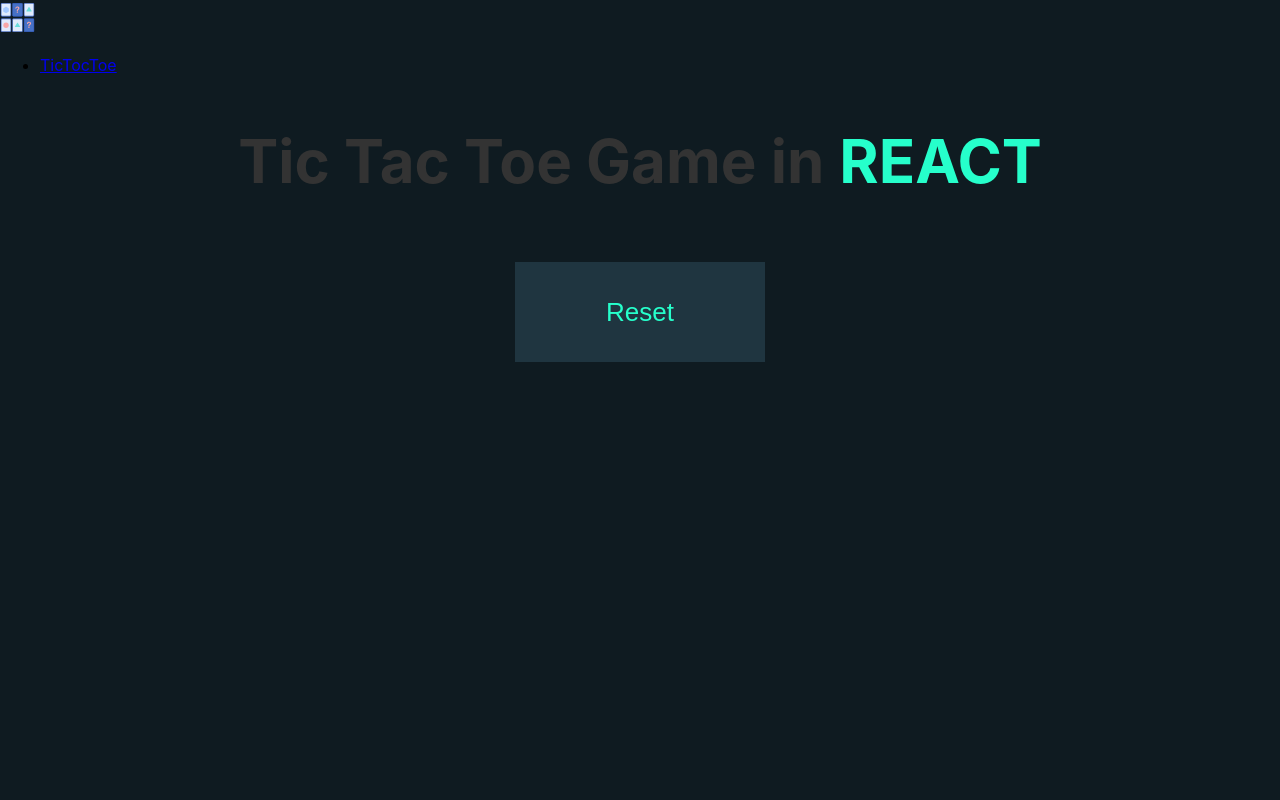
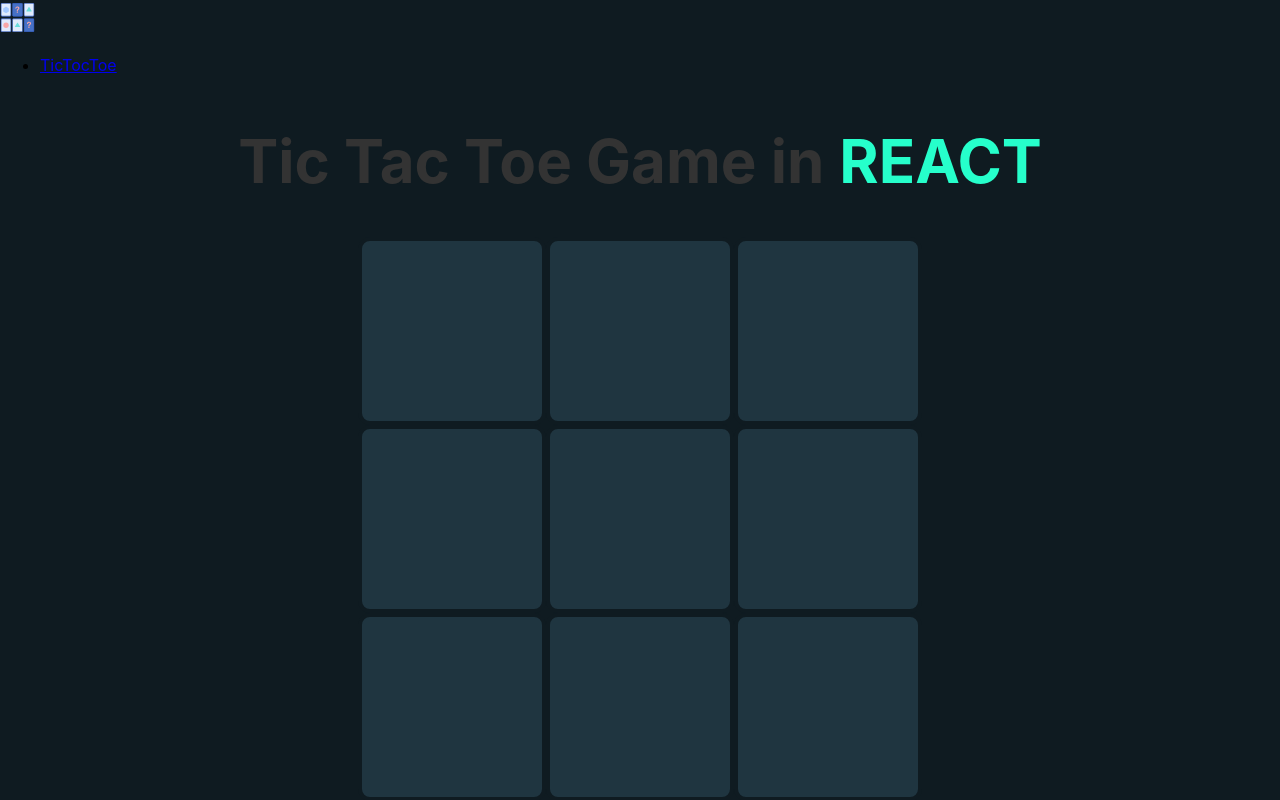
Before and after one commit to Sandreass/React-Game, a React (Vite) app: page /tictictoe in a window 1280 px wide. Shown: the top 800 px of the page. Built offline with nearby package versions, Linux system fonts and the light colour scheme.

Commit message:
adding board, boxes

```diff
--- a/src/pages/tictactoe/TicTocToePage.css
+++ b/src/pages/tictactoe/TicTocToePage.css
@@ -26,3 +26,20 @@
   margin-top: 25px;
   margin-bottom: 50px;
 }
+
+.boxes {
+  display: flex;
+  height: 180px;
+  width: 180px;
+  background: #1f3540;
+  border: 4px solid #0f1b21;
+  border-radius: 12px;
+  cursor: pointer;
+}
+
+.board {
+  display: flex;
+  width: 564px;
+  height: 600px;
+  margin: auto;
+}
--- a/src/pages/tictactoe/TicTocToePage.tsx
+++ b/src/pages/tictactoe/TicTocToePage.tsx
@@ -1,16 +1,73 @@
-import React from "react";
+import React, { useState } from "react";
 import "./TicTocToePage.css";
 import circle_icon from "../../assets/circle.png";
 import cross_icon from "../../assets/cross.png";
 
-const TicTocToePage = () => {
+type GameData = string[];
+
+const initialData: GameData = ["", "", "", "", "", "", "", "", ""];
+
+const TicTocToePage: React.FC = () => {
+  const [count, setCount] = useState<number>(0);
+
+  const [lock, setLock] = useState<boolean>(false);
+
+  const [data, setData] = useState<GameData>([...initialData]);
+
+  const toggle = (e: React.MouseEvent<HTMLDivElement>, num: number): void => {
+    if (lock || data[num] !== "") {
+      return;
+    }
+
+    const newData = [...data];
+    if (count % 2 === 0) {
+      e.currentTarget.innerHTML = `<img src='${cross_icon}' alt='X' />`;
+      newData[num] = "X";
+    } else {
+      e.currentTarget.innerHTML = `<img src='${circle_icon}' alt='O' />`;
+      newData[num] = "O";
+    }
+
+    setData(newData);
+    setCount(count + 1);
+  };
+
+  const resetGame = (): void => {
+    setData([...initialData]);
+    setCount(0);
+    setLock(false);
+
+    const boxes = document.querySelectorAll(".boxes");
+    boxes.forEach((box) => {
+      box.innerHTML = "";
+    });
+  };
+
   return (
     <div className="container">
       <h1 className="title">
         Tic Tac Toe Game in <span>REACT</span>
       </h1>
-      <div className="board"></div>
-      <button className="reset">Reset</button>
+      <div className="board">
+        <div className="row1">
+          <div className="boxes" onClick={(e) => toggle(e, 0)}></div>
+          <div className="boxes" onClick={(e) => toggle(e, 1)}></div>
+          <div className="boxes" onClick={(e) => toggle(e, 2)}></div>
+        </div>
+        <div className="row2">
+          <div className="boxes" onClick={(e) => toggle(e, 3)}></div>
+          <div className="boxes" onClick={(e) => toggle(e, 4)}></div>
+          <div className="boxes" onClick={(e) => toggle(e, 5)}></div>
+        </div>
+        <div className="row3">
+          <div className="boxes" onClick={(e) => toggle(e, 6)}></div>
+          <div className="boxes" onClick={(e) => toggle(e, 7)}></div>
+          <div className="boxes" onClick={(e) => toggle(e, 8)}></div>
+        </div>
+      </div>
+      <button className="reset" onClick={resetGame}>
+        Reset
+      </button>
     </div>
   );
 };
```
